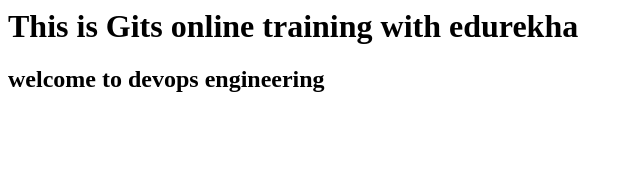
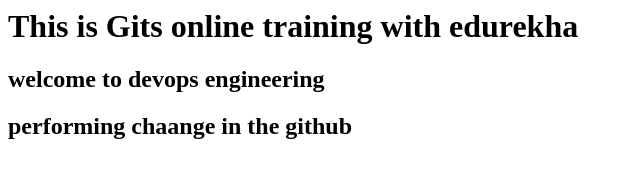
Before and after one commit to FABINFAZ/project-testfabin, a plain HTML site: page index.html in a window 1280 px wide. Shown: the whole page, without its empty margins (0-640 px from the left). Drawn offline with Linux system fonts and the light colour scheme.

Commit message:
Update index.html

```diff
--- a/index.html
+++ b/index.html
@@ -1,2 +1,3 @@
 <h1> This is Gits online training with edurekha <h1>
 		<h2> welcome to devops engineering<h2>
+		performing chaange in the github
```
